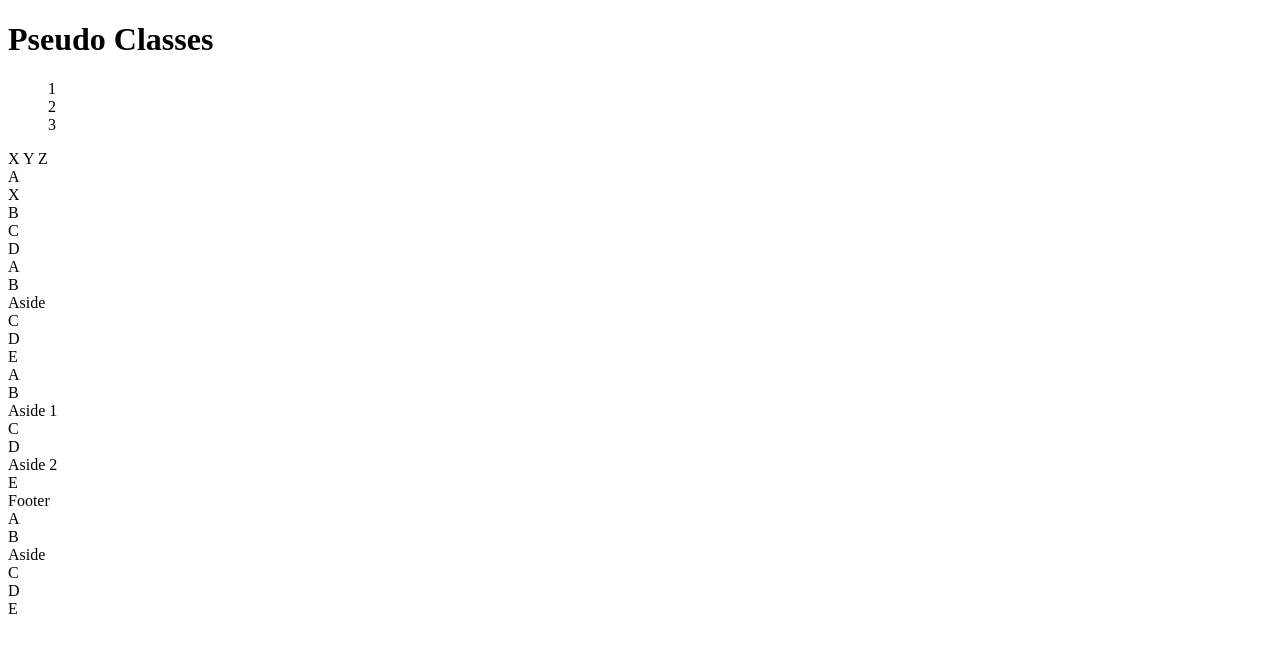
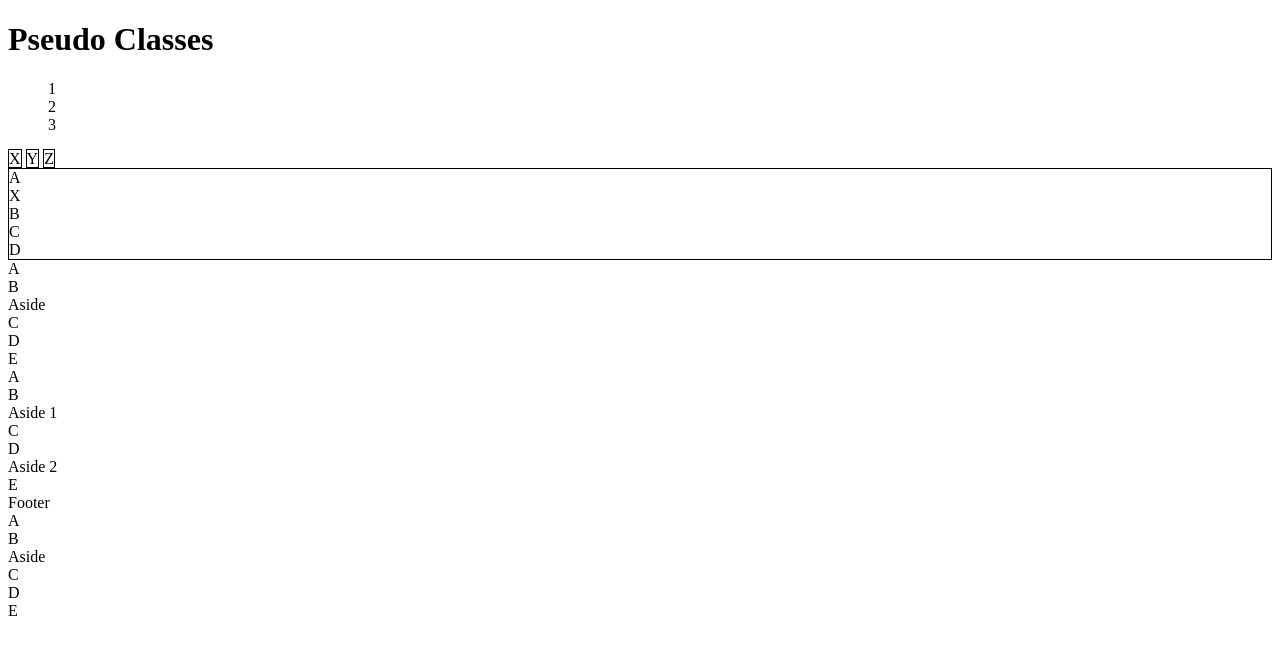
Before and after one commit to cwm795/pseudo-classes, a plain HTML site: page index.html in a window 1280 px wide. Drawn offline with Linux system fonts and the light colour scheme.

Commit message:
added border around spans

```diff
--- a/pseudo-classes.css
+++ b/pseudo-classes.css
@@ -1,3 +1,12 @@
 .block {
     list-style-type: none;
 }
+
+span {
+    border: 1px solid black;
+    margin: 25 25 25 25
+}
+
+.n-child {
+    border: 1px solid black;
+}
```
